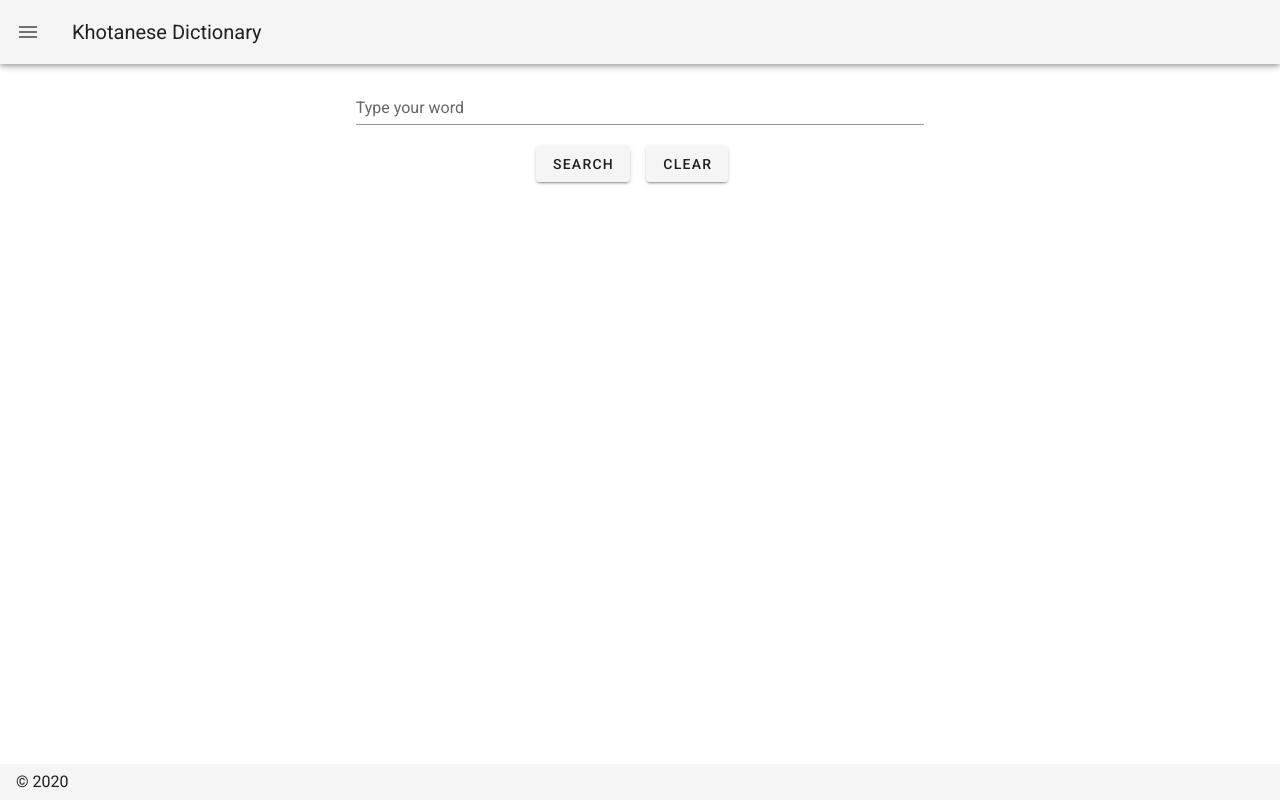
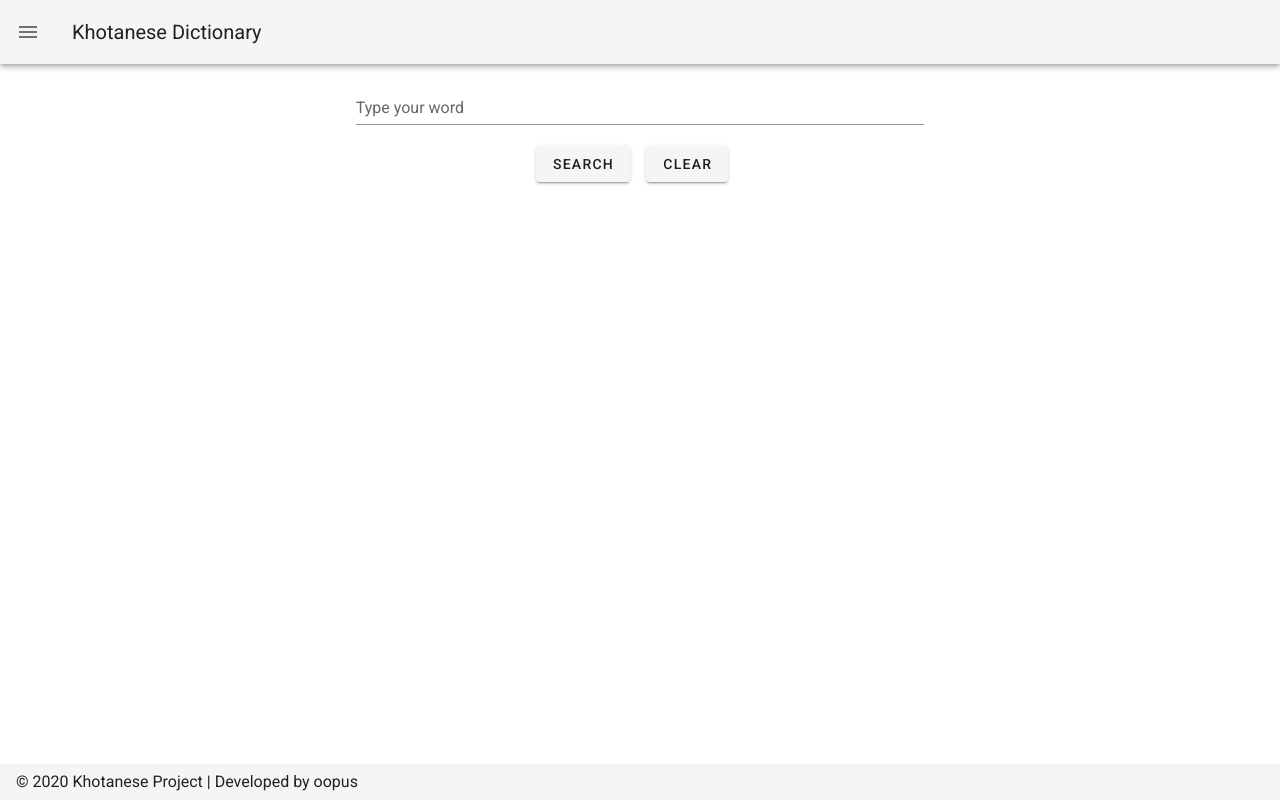
Before and after one commit to khotanese/kdv, a Nuxt app: page / in a window 1280 px wide. Built offline with nearby package versions, Linux system fonts and the light colour scheme.

Commit message:
change footer

```diff
--- a/layouts/default.vue
+++ b/layouts/default.vue
@@ -44,7 +44,7 @@
       :absolute="!fixed"
       app
     >
-      <span>&copy; {{ new Date().getFullYear() }}</span>
+      <span>&copy; {{ new Date().getFullYear() }} Khotanese Project | Developed by oopus</span>
     </v-footer>
   </v-app>
 </template>
--- a/pages/index.vue
+++ b/pages/index.vue
@@ -46,8 +46,6 @@ export default {
   data () {
     return {
       search_term: "",
-      word: "a",
-      content: "b",
       search_result_items: [],
     }
   },
```
